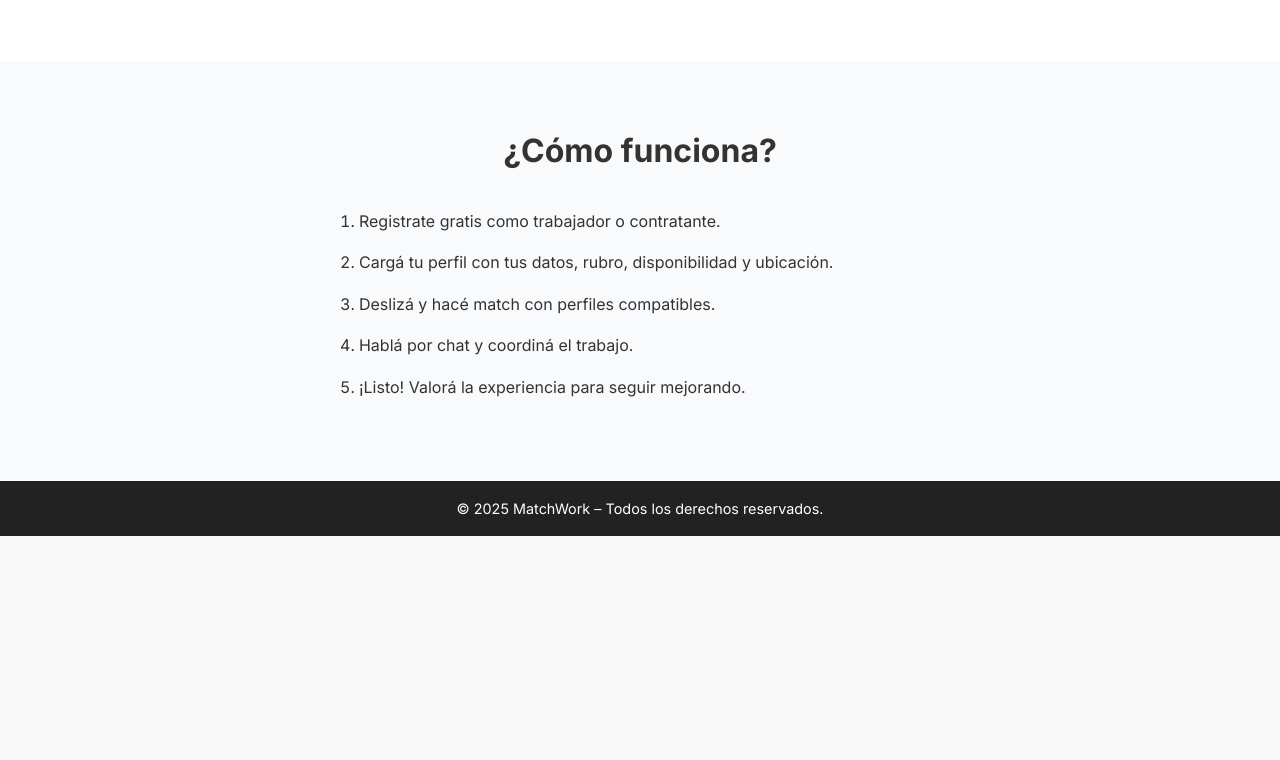
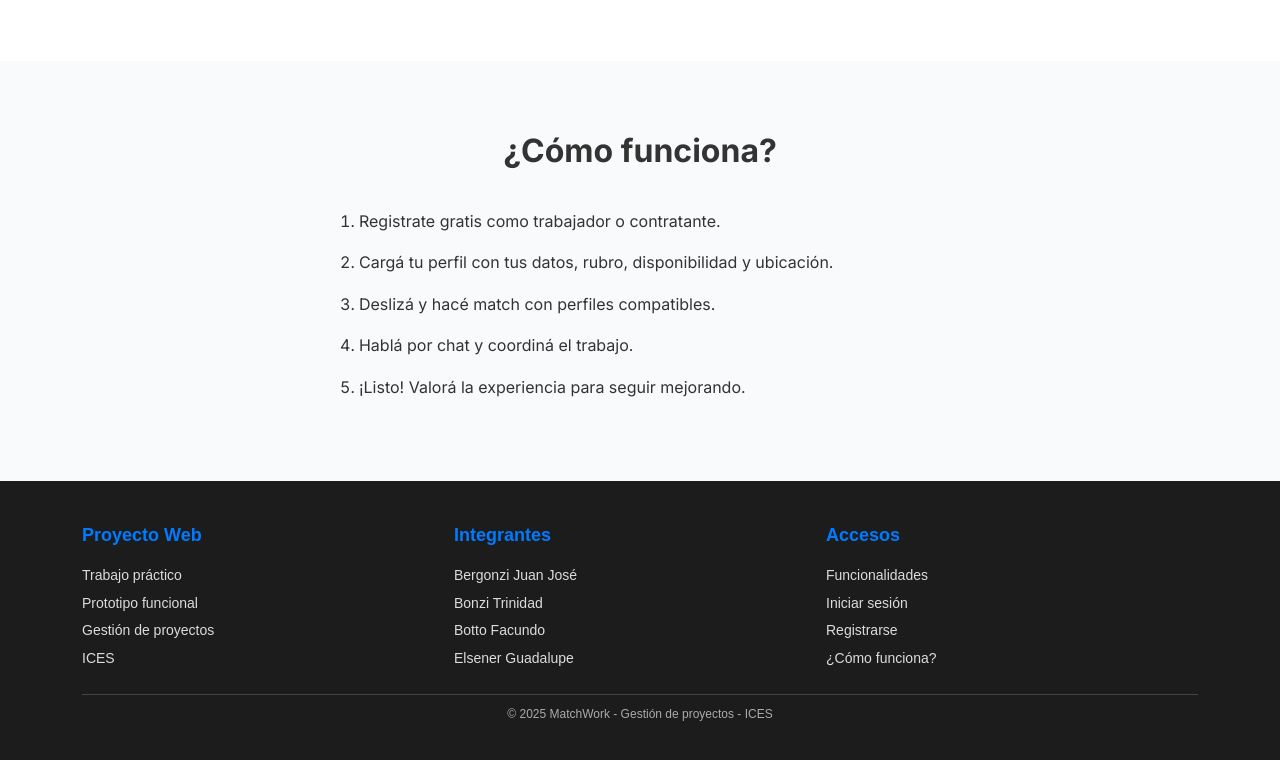
Before and after one commit to JuanBergonzi/MatchWork-, a plain HTML site: page index.html in a window 1280 px wide. Shown: the part 832-1592 px from the top of the page. Before the commit the page ends 1368 px from the top, so only its background shows below. Drawn offline with Linux system fonts and the light colour scheme.

Commit message:
commit funciona todo

```diff
--- a/css/index.css
+++ b/css/index.css
@@ -185,3 +185,60 @@
       font-size: 1rem;
     }
   }
+
+  /* Footer General */
+footer {
+  background-color: #1c1c1c;
+  color: #f0f0f0;
+  padding: 40px 20px;
+  font-family: Arial, sans-serif;
+}
+
+footer h5 {
+  font-size: 18px;
+  margin-bottom: 15px;
+  color: #007bff;
+}
+
+footer p {
+  margin: 5px 0;
+  font-size: 14px;
+  color: #dcdcdc;
+}
+
+/* Layout de columnas */
+footer .row {
+  display: flex;
+  flex-wrap: wrap;
+  justify-content: space-between;
+}
+
+footer .col-md-4 {
+  flex: 1 1 250px;
+  margin-bottom: 20px;
+}
+
+/* Separador superior y texto central */
+footer .border-top {
+  border-top: 1px solid #444;
+}
+
+footer small {
+  display: block;
+  font-size: 12px;
+  color: #aaa;
+  margin-top: 10px;
+  text-align: center;
+}
+
+/* Responsive */
+@media (max-width: 768px) {
+  footer .row {
+    flex-direction: column;
+    text-align: center;
+  }
+
+  footer .col-md-4 {
+    margin-bottom: 20px;
+  }
+}
--- a/index.html
+++ b/index.html
@@ -80,12 +80,37 @@
     </div>
   </section>
 
-  <!-- Footer -->
-  <footer class="footer">
-    <div class="container">
-      <p>&copy; 2025 MatchWork – Todos los derechos reservados.</p>
-    </div>
-  </footer>
+<!-- Footer -->
+    <footer>
+        <div class="container">
+            <div class="row text-center text-md-start">
+                <div class="col-md-4 mb-3">
+                    <h5>Proyecto Web</h5>
+                    <p>Trabajo práctico</p>
+                    <p>Prototipo funcional</p>
+                    <p>Gestión de proyectos</p>
+                    <p>ICES</p>
+                </div>
+                <div class="col-md-4 mb-3">
+                    <h5>Integrantes</h5>
+                    <p>Bergonzi Juan José</p>
+                    <p>Bonzi Trinidad</p>
+                    <p>Botto Facundo</p>
+                    <p>Elsener Guadalupe</p>
+                </div>
+                <div class="col-md-4 mb-3">
+                    <h5>Accesos</h5>
+                    <p>Funcionalidades</p>
+                    <p>Iniciar sesión</p>
+                    <p>Registrarse</p>
+                    <p>¿Cómo funciona?</p>
+                </div>
+            </div>
+            <div class="text-center border-top pt-3 mt-4">
+                <small>&copy; 2025 MatchWork - Gestión de proyectos - ICES</small>
+            </div>
+        </div>
+    </footer>
 
 </body>
 </html>
```
